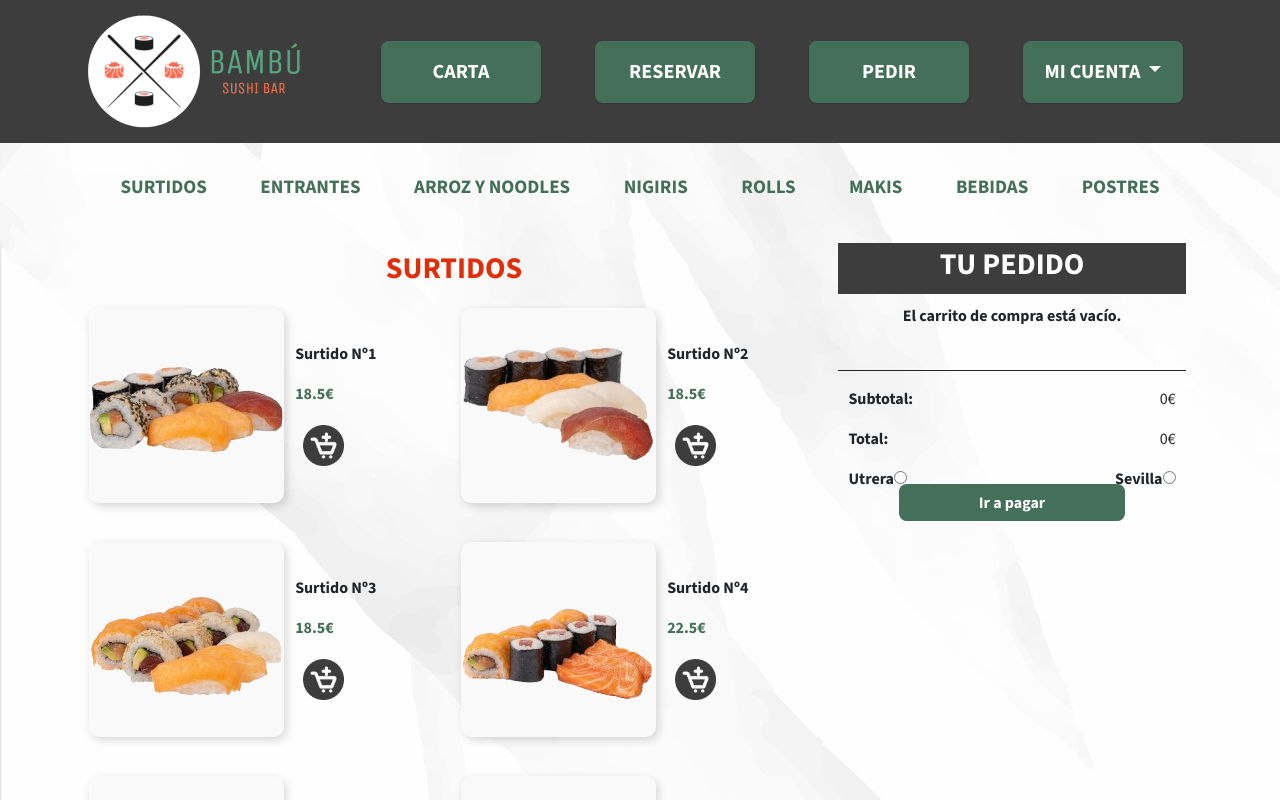
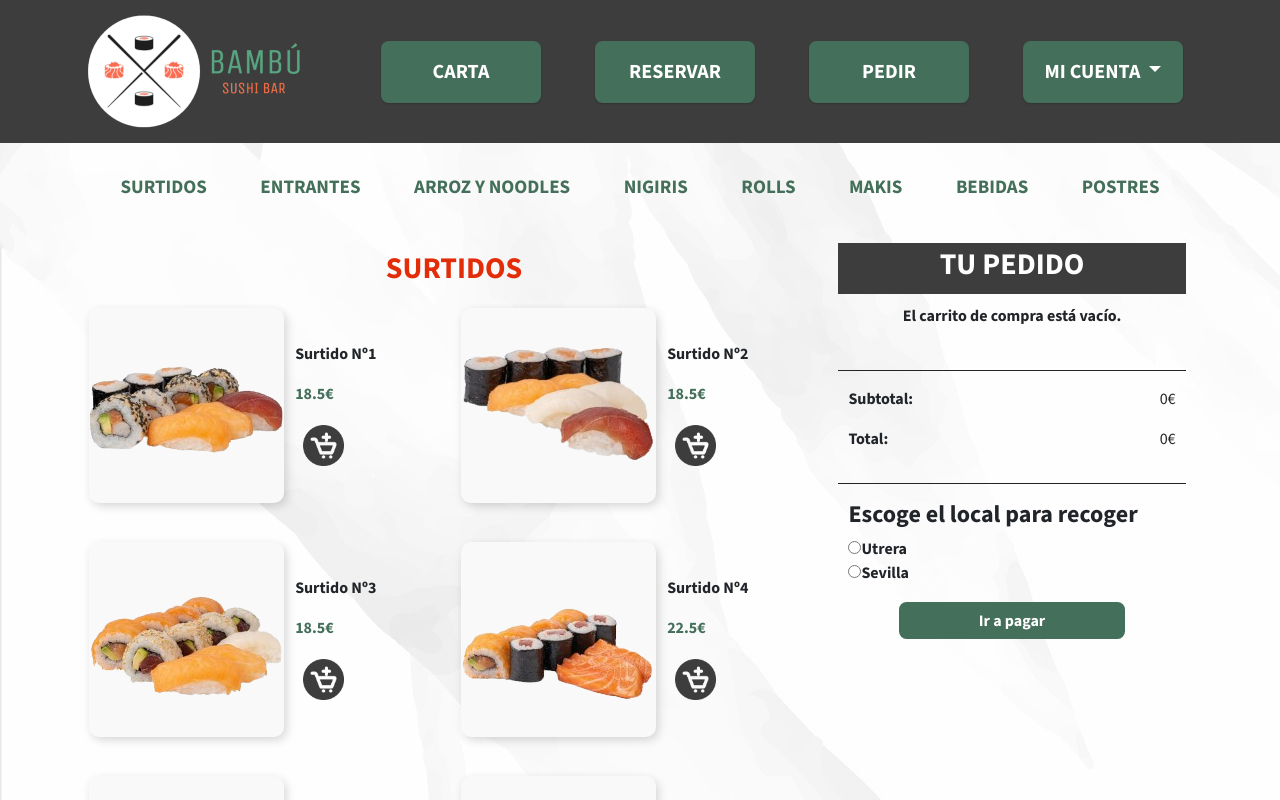
Before and after one commit to CarlosGM2005/Bambu, an Angular app: page /carrito-compra in a window 1280 px wide. Shown: the top 800 px of the page. Built offline with nearby package versions, Linux system fonts and the light colour scheme.

Commit message:
Update carrito-compra.component.html

```diff
--- a/src/app/carrito-compra/carrito-compra.component.html
+++ b/src/app/carrito-compra/carrito-compra.component.html
@@ -73,7 +73,8 @@
                         <img [src]="item.urlImgMas" alt="" (click)="incrementarCantidad(item)" class="iconosCarrito">
                         <div class="pedido-precio">{{ item.total }}€</div>
                     </div>
-                    <p *ngIf="contenedor[0].productos.length === 0" class="text-center">El carrito de compra está vacío.</p>
+                    <p *ngIf="contenedor[0].productos.length === 0" class="text-center">El carrito de compra está vacío.
+                    </p>
                 </div>
                 <hr />
 
@@ -91,28 +92,30 @@
                             <p><b>Total:</b></p>
                         </div>
                         <div>
-                            <p>{{  calcularImporteTotal() }}€</p>
+                            <p>{{ calcularImporteTotal() }}€</p>
                         </div>
                     </div>
 
+                    <hr>
                     <!-- Checkboxes para Utrera y Sevilla -->
                     <div class="precio__final">
                         <div>
+                            <h4><strong>Escoge el local para recoger</strong></h4>
                             <div>
-                      <label for="utrera"><b>Utrera</b></label>
                                 <input type="radio" id="utrera" name="location" value="utrera">
-                    </div>
-                    </div>
-                    <div>
+                                <label for="utrera"><b>Utrera</b></label><br>
+                                <input type="radio" id="sevilla" name="location" value="sevilla">
                                 <label for="sevilla"><b>Sevilla</b></label>
-                      <input type="radio" id="sevilla" name="location" value="sevilla">
-                    </div>
                             </div>
                         </div>
 
+                    </div>
+                </div><br>
+
 
                 <div class="pagar">
-                    <a class="btnPagar" href="https://buy.stripe.com/test_7sIcOgf0h4A2gYo9AA" target="_blank">Ir a pagar</a>
+                    <a class="btnPagar" href="https://buy.stripe.com/test_7sIcOgf0h4A2gYo9AA" target="_blank">Ir a
+                        pagar</a>
                 </div>
             </div>
         </div>
```
Lines whose indentation alone changed are shown as unchanged.
